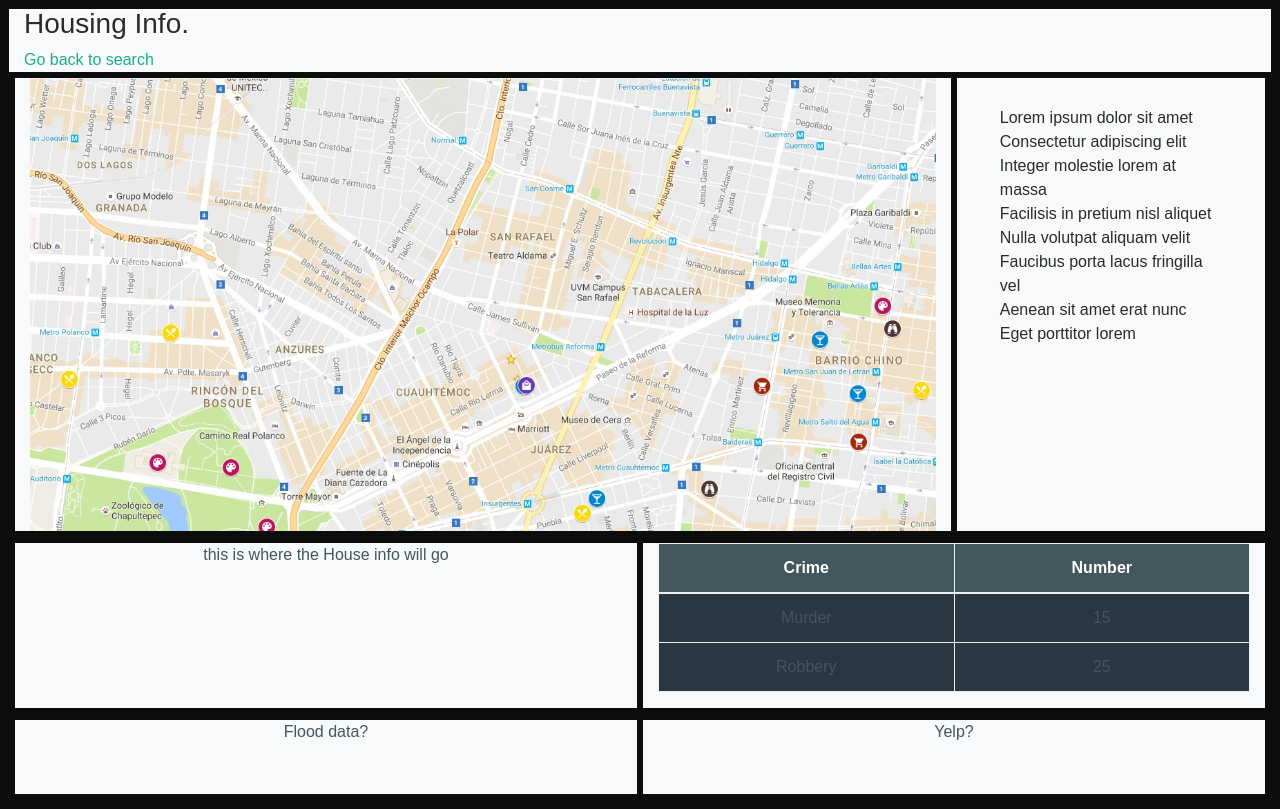
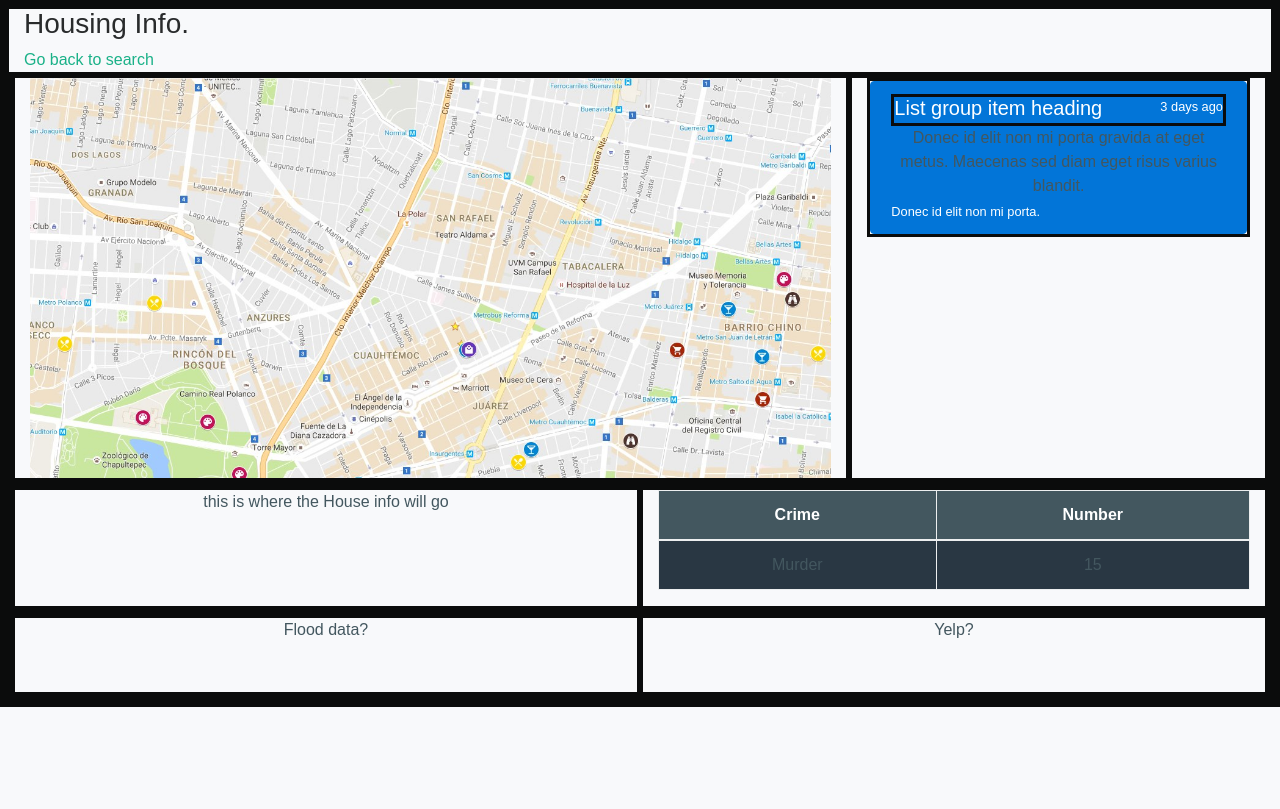
Before and after one commit to HaseebH252/IT490Project, a PHP site: page /result.php in a window 1280 px wide. After the commit the page ends 707 px from the top, so only its background shows below. Run offline with PHP 8.4, Linux system fonts and the light colour scheme.

Commit message:
almost final result. Need to do result.php

```diff
--- a/result.php
+++ b/result.php
@@ -1,4 +1,5 @@
 <?php
+
 
 ?>
 
@@ -28,36 +29,29 @@
             </h3>
             <a href="main.php"> Go back to search</a>
             <div class="row">
-                <div class="col-md-9">
+
+
+                <div class="col-md-8">
                     <img alt="Google Map" src="images/map.jpg" width="100%">
                 </div>
-                <div class="col-md-3">
-                    <ul class="list-unstyled" style="padding: 10%;">
-                        <li class="list-item">
-                            Lorem ipsum dolor sit amet
-                        </li>
-                        <li class="list-item">
-                            Consectetur adipiscing elit
-                        </li>
-                        <li class="list-item">
-                            Integer molestie lorem at massa
-                        </li>
-                        <li class="list-item">
-                            Facilisis in pretium nisl aliquet
-                        </li>
-                        <li class="list-item">
-                            Nulla volutpat aliquam velit
-                        </li>
-                        <li class="list-item">
-                            Faucibus porta lacus fringilla vel
-                        </li>
-                        <li class="list-item">
-                            Aenean sit amet erat nunc
-                        </li>
-                        <li class="list-item">
-                            Eget porttitor lorem
-                        </li>
-                    </ul>
+
+
+                <div class="col-md-4" style="overflow-y:auto;height:auto;">
+
+
+                    <div class="list-group">
+                        <a href="#" class="list-group-item list-group-item-action flex-column align-items-start active">
+                            <div class="d-flex w-100 justify-content-between">
+                                <h5 class="mb-1">List group item heading</h5>
+                                <small>3 days ago</small>
+                            </div>
+                            <p class="mb-1">Donec id elit non mi porta gravida at eget metus. Maecenas sed diam eget
+                                risus varius blandit.</p>
+                            <small>Donec id elit non mi porta.</small>
+                        </a>
+                    </div>
+
+
                 </div>
             </div>
             <div class="row">
@@ -93,17 +87,6 @@
 
                         </tr>
 
-
-                        <tr>
-                            <td>
-                                Robbery
-                            </td>
-                            <td>
-                                25
-                            </td>
-
-                        </tr>
-
                         </tbody>
                     </table>
                 </div>
@@ -127,10 +110,23 @@
                     </p>
 
                 </div>
-</div>
+            </div>
 
-<script src="js/jquery.min.js"></script>
-<script src="js/bootstrap.min.js"></script>
-<script src="js/scripts.js"></script>
+
+            <script type="text/javascript">
+                <!--
+                function toggle_visibility(id) {
+                    var e = document.getElementById(id);
+                    if (e.style.display == 'block')
+                        e.style.display = 'none';
+                    else
+                        e.style.display = 'block';
+                }
+
+                //-->
+            </script>
+            <script src="js/jquery.min.js"></script>
+            <script src="js/bootstrap.min.js"></script>
+            <script src="js/scripts.js"></script>
 </body>
 </html>
--- a/rmq/apiClient.php
+++ b/rmq/apiClient.php
@@ -64,7 +64,7 @@ class RabbitMQAPIClient
                 'reply_to' => $this->callback_queue
             )
         );
-        $this->channel->basic_publish($msg, '', 'apiCall');
+        $this->channel->basic_publish($msg, '', 'dmz_queue');
         while (!$this->response) {
             $this->channel->wait();
         }
```
Also changed, not shown: api_calls/crime.php (+9 -1 lines), api_calls/google-county.php (added, +63 -0 lines), back/search.php (+30 -6 lines), main.php (+3 -7 lines), images/decode.jpg (added).
